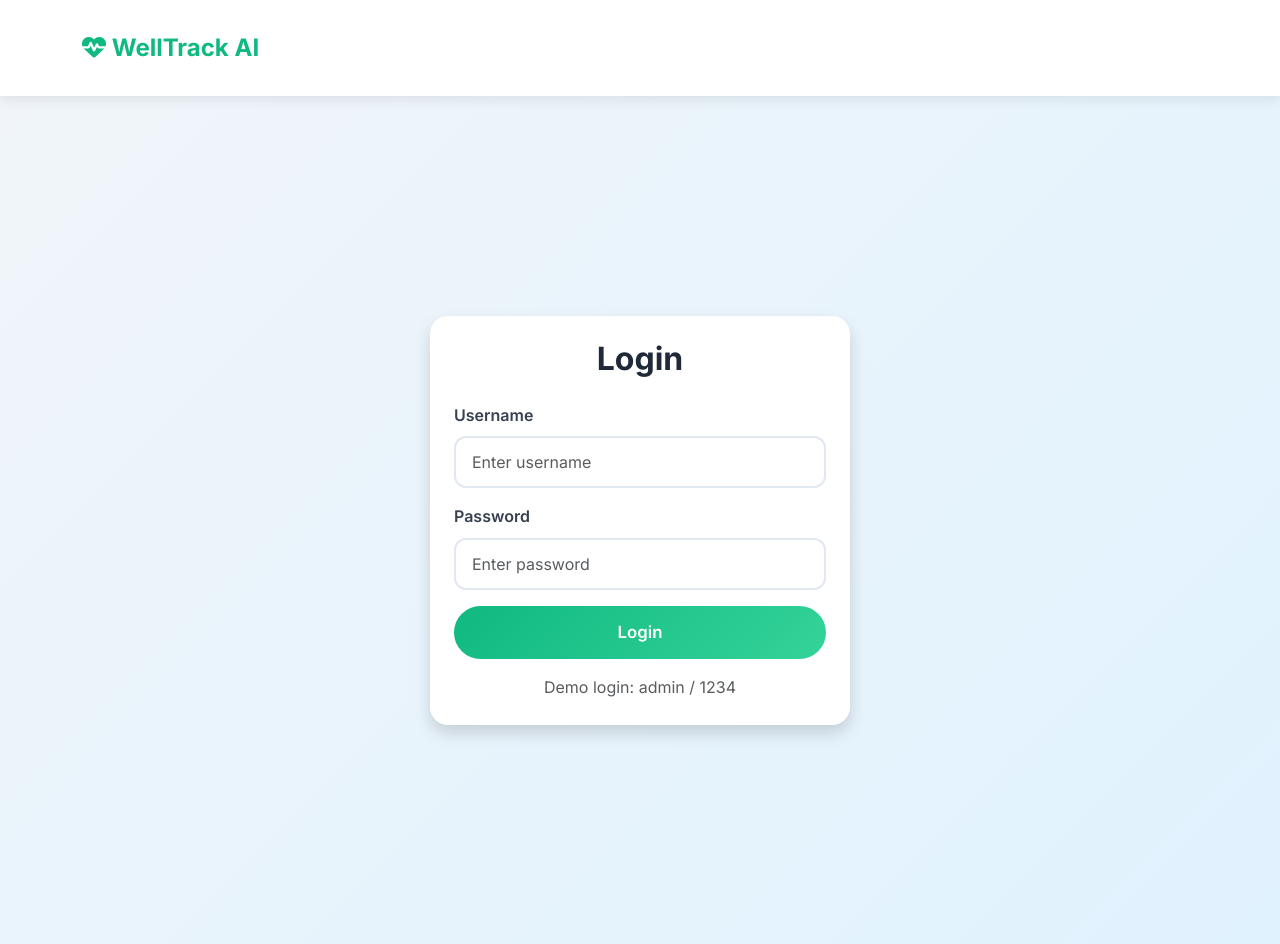
After one commit to Hadiqa13/WellTrack-AI-Final-Project-, a Flask app: page /login in a window 1280 px wide. The commit adds this page. Run offline with Flask 3, Linux system fonts and the light colour scheme.

Commit message:
Login + full working app

```diff
--- a/app.py
+++ b/app.py
@@ -1,5 +1,7 @@
-from flask import Flask, render_template, request, redirect, url_for, jsonify
+from flask import Flask, render_template, request, redirect, url_for, jsonify, session
 from flask_cors import CORS
+from functools import wraps
+
 from config import Config
 from services.db import mongo
 from routes.workout_routes import workout_bp
@@ -7,28 +9,104 @@ from routes.meal_routes import meal_bp
 from routes.sleep_routes import sleep_bp
 from routes.ai import ai_bp
 
-# Initialize app
+# ------------------------
+# CREATE FLASK APP
+# ------------------------
 app = Flask(__name__)
+
+# Load config from config.py
 app.config.from_object(Config)
+
+# Set secret key for login session
+app.secret_key = app.config.get("SECRET_KEY", "mysecret123")
+
+# Enable CORS
 CORS(app)
+
+# Connect MongoDB
 mongo.init_app(app)
 
+
+# ------------------------
+# LOGIN REQUIRED DECORATOR
+# This checks if user is logged in
+# ------------------------
+def login_required(f):
+    @wraps(f)
+    def decorated_function(*args, **kwargs):
+        if "user" not in session:
+            return redirect(url_for("login"))
+        return f(*args, **kwargs)
+    return decorated_function
+
+
+# ------------------------
+# LOGIN PAGE
+# Demo username: admin
+# Demo password: 1234
+# ------------------------
+@app.route("/login", methods=["GET", "POST"])
+def login():
+    error = None
+
+    if request.method == "POST":
+        username = request.form.get("username")
+        password = request.form.get("password")
+
+        # Simple demo login
+        if username == "admin" and password == "1234":
+            session["user"] = username
+            return redirect(url_for("dashboard"))
+        else:
+            error = "Invalid username or password"
+
+    return render_template("login.html", error=error)
+
+
+# ------------------------
+# LOGOUT
+# Clears login session
+# ------------------------
+@app.route("/logout")
+def logout():
+    session.clear()
+    return redirect(url_for("login"))
+
+
+# ------------------------
+# HEALTH ENDPOINT
+# Used for testing / CI / Docker
+# ------------------------
 @app.route("/api/health")
 def health():
     return jsonify({"status": "success"})
 
+
 # ------------------------
 # DASHBOARD
+# Protected page
+# Shows workout, meal and sleep summary
 # ------------------------
 @app.route("/")
 @app.route("/dashboard")
+@login_required
 def dashboard():
-    workouts = list(mongo.db.workouts.find({}, {"_id": 0}))
-    meals = list(mongo.db.meals.find({}, {"_id": 0}))
-    sleeps = list(mongo.db.sleeps.find({}, {"_id": 0}))
+    try:
+        workouts = list(mongo.db.workouts.find({}, {"_id": 0}))
+        meals = list(mongo.db.meals.find({}, {"_id": 0}))
+        sleeps = list(mongo.db.sleeps.find({}, {"_id": 0}))
+    except Exception:
+        workouts = []
+        meals = []
+        sleeps = []
 
-    avg_workout = round(sum(w.get("duration", 0) for w in workouts) / len(workouts), 2) if workouts else 0
-    avg_sleep = round(sum(s.get("duration", 0) for s in sleeps) / len(sleeps), 2) if sleeps else 0
+    avg_workout = round(
+        sum(w.get("duration", 0) for w in workouts) / len(workouts), 2
+    ) if workouts else 0
+
+    avg_sleep = round(
+        sum(s.get("duration", 0) for s in sleeps) / len(sleeps), 2
+    ) if sleeps else 0
 
     return render_template(
         "dashboard.html",
@@ -39,55 +117,74 @@ def dashboard():
         avg_sleep=avg_sleep
     )
 
+
 # ------------------------
 # ADD WORKOUT PAGE
+# Protected page
+# Saves workout data into MongoDB
 # ------------------------
 @app.route("/add-workout", methods=["GET", "POST"])
+@login_required
 def add_workout_page():
     if request.method == "POST":
         data = request.form
+
         workout = {
             "workout_type": data.get("workout_type"),
             "duration": int(data.get("duration")),
             "calories_burned": int(data.get("calories_burned", 0)),
             "date": data.get("date")
         }
+
         mongo.db.workouts.insert_one(workout)
         return redirect(url_for("dashboard"))
 
     return render_template("add_workout.html")
 
+
 # ------------------------
 # ADD MEAL PAGE
+# Protected page
+# Saves meal data into MongoDB
 # ------------------------
 @app.route("/add-meal", methods=["GET", "POST"])
+@login_required
 def add_meal_page():
     if request.method == "POST":
         data = request.form
+
         meal = {
             "meal_type": data.get("meal_type"),
             "calories": int(data.get("calories"))
         }
+
         mongo.db.meals.insert_one(meal)
         return redirect(url_for("dashboard"))
 
     return render_template("add_meal.html")
 
+
 # ------------------------
 # ADD SLEEP PAGE
+# Protected page
+# Saves sleep data into MongoDB
 # ------------------------
 @app.route("/add-sleep", methods=["GET", "POST"])
+@login_required
 def add_sleep_page():
     if request.method == "POST":
         data = request.form
+
         sleep = {
             "duration": float(data.get("duration")),
             "quality": data.get("quality")
         }
+
         mongo.db.sleeps.insert_one(sleep)
         return redirect(url_for("dashboard"))
 
     return render_template("add_sleep.html")
+
 
 # ------------------------
 # REGISTER API BLUEPRINTS
@@ -97,6 +194,7 @@ app.register_blueprint(meal_bp)
 app.register_blueprint(sleep_bp)
 app.register_blueprint(ai_bp)
 
+
 # ------------------------
 # RUN APP
 # ------------------------
--- a/statics/style.css
+++ b/static/style.css
@@ -57,6 +57,10 @@ header {
     transform: translateY(-2px);
 }
 
+.navbar-toggler {
+    border: none;
+}
+
 /* Main Content */
 main {
     padding: 2rem 1rem;
@@ -69,12 +73,14 @@ h1, h2 {
     color: var(--dark);
 }
 
+/* Cards */
 .card {
     border: none;
     border-radius: 16px;
     box-shadow: 0 10px 25px rgba(0, 0, 0, 0.08);
     transition: all 0.3s ease;
     overflow: hidden;
+    background: white;
 }
 
 .card:hover {
@@ -107,19 +113,22 @@ h1, h2 {
     margin-bottom: 0.5rem;
 }
 
-.form-control, .form-select {
+.form-control,
+.form-select {
     border-radius: 12px;
     padding: 12px 16px;
     border: 2px solid #e2e8f0;
     transition: all 0.3s ease;
 }
 
-.form-control:focus, .form-select:focus {
+.form-control:focus,
+.form-select:focus {
     border-color: var(--primary);
     box-shadow: 0 0 0 4px rgba(16, 185, 129, 0.15);
     outline: none;
 }
 
+/* Buttons */
 .btn-primary {
     background: linear-gradient(135deg, var(--primary), #34d399);
     border: none;
@@ -133,6 +142,12 @@ h1, h2 {
 .btn-primary:hover {
     transform: translateY(-3px);
     box-shadow: 0 10px 20px rgba(16, 185, 129, 0.3);
+}
+
+.btn-success {
+    border-radius: 50px;
+    font-weight: 600;
+    padding: 12px 24px;
 }
 
 /* Summary Cards */
@@ -164,9 +179,43 @@ h1, h2 {
     transform: translateY(-6px);
 }
 
-.ai-card h3 {
+.ai-card h3,
+.ai-card h5 {
     margin-bottom: 1rem;
     font-size: 1.25rem;
+}
+
+/* Login Page */
+.min-vh-100 {
+    min-height: 100vh;
+}
+
+.login-card,
+.card.shadow {
+    border-radius: 18px;
+    background: white;
+}
+
+.login-card h2 {
+    color: var(--dark);
+    font-weight: 700;
+}
+
+.alert {
+    border-radius: 12px;
+}
+
+/* Lists and badges */
+.list-group-item {
+    border: none;
+    border-bottom: 1px solid #f1f5f9;
+    padding: 0.9rem 0.5rem;
+}
+
+.badge {
+    border-radius: 50px;
+    padding: 0.6em 0.9em;
+    font-weight: 600;
 }
 
 /* Responsive */
@@ -179,4 +228,12 @@ h1, h2 {
     main {
         padding: 1rem 0.5rem;
     }
+
+    .form-card {
+        padding: 1.5rem;
+    }
+
+    .card:hover {
+        transform: none;
+    }
 }
--- a/templates/base.html
+++ b/templates/base.html
@@ -1,20 +1,22 @@
 <!DOCTYPE html>
 <html lang="en">
 <head>
+    <!-- Basic page settings -->
     <meta charset="UTF-8">
     <meta name="viewport" content="width=device-width, initial-scale=1.0">
     <title>{% block title %}WellTrack AI{% endblock %}</title>
 
-    <!-- Bootstrap 5 CDN -->
+    <!-- Bootstrap CSS -->
     <link href="https://cdn.jsdelivr.net/npm/bootstrap@5.3.3/dist/css/bootstrap.min.css" rel="stylesheet">
 
     <!-- Custom CSS -->
     <link rel="stylesheet" href="{{ url_for('static', filename='style.css') }}">
 
-    <!-- Font Awesome -->
+    <!-- Font Awesome icons -->
     <link rel="stylesheet" href="https://cdnjs.cloudflare.com/ajax/libs/font-awesome/6.5.0/css/all.min.css">
 </head>
 <body>
+    <!-- Navigation bar -->
     <header>
         <nav class="navbar navbar-expand-lg">
             <div class="container">
@@ -22,38 +24,61 @@
                     <i class="fas fa-heartbeat"></i> WellTrack AI
                 </a>
 
-                <button class="navbar-toggler" type="button" data-bs-toggle="collapse" data-bs-target="#navbarNav" aria-controls="navbarNav" aria-expanded="false" aria-label="Toggle navigation">
+                <button class="navbar-toggler" type="button" data-bs-toggle="collapse" data-bs-target="#navbarNav">
                     <span class="navbar-toggler-icon"></span>
                 </button>
 
                 <div class="collapse navbar-collapse" id="navbarNav">
+                    {% if session.get("user") %}
                     <ul class="navbar-nav ms-auto">
                         <li class="nav-item">
                             <a class="nav-link {% if request.endpoint == 'dashboard' %}active{% endif %}"
-                               href="{{ url_for('dashboard') }}">Dashboard</a>
+                               href="{{ url_for('dashboard') }}">
+                               Dashboard
+                            </a>
                         </li>
+
                         <li class="nav-item">
                             <a class="nav-link {% if request.endpoint == 'add_workout_page' %}active{% endif %}"
-                               href="{{ url_for('add_workout_page') }}">Add Workout</a>
+                               href="{{ url_for('add_workout_page') }}">
+                               Add Workout
+                            </a>
                         </li>
+
                         <li class="nav-item">
                             <a class="nav-link {% if request.endpoint == 'add_meal_page' %}active{% endif %}"
-                               href="{{ url_for('add_meal_page') }}">Add Meal</a>
+                               href="{{ url_for('add_meal_page') }}">
+                               Add Meal
+                            </a>
                         </li>
+
                         <li class="nav-item">
                             <a class="nav-link {% if request.endpoint == 'add_sleep_page' %}active{% endif %}"
-                               href="{{ url_for('add_sleep_page') }}">Add Sleep</a>
+                               href="{{ url_for('add_sleep_page') }}">
+                               Add Sleep
+                            </a>
                         </li>
+
                         <li class="nav-item">
                             <a class="nav-link {% if request.endpoint == 'ai.ai_page' %}active{% endif %}"
-                               href="{{ url_for('ai.ai_page') }}">AI Insights</a>
+                               href="{{ url_for('ai.ai_page') }}">
+                               AI Insights
+                            </a>
+                        </li>
+
+                        <li class="nav-item">
+                            <a class="nav-link" href="{{ url_for('logout') }}">
+                               Logout
+                            </a>
                         </li>
                     </ul>
+                    {% endif %}
                 </div>
             </div>
         </nav>
     </header>
 
+    <!-- Main page content -->
     <main class="container py-4">
         {% block content %}{% endblock %}
     </main>
--- /dev/null
+++ b/templates/login.html
@@ -0,0 +1,35 @@
+{% extends "base.html" %}
+
+{% block title %}Login - WellTrack AI{% endblock %}
+
+{% block content %}
+<div class="container d-flex justify-content-center align-items-center min-vh-100">
+    <div class="card shadow p-4 login-card" style="width: 100%; max-width: 420px;">
+        <h2 class="text-center mb-4">Login</h2>
+
+        {% if error %}
+        <div class="alert alert-danger text-center">
+            {{ error }}
+        </div>
+        {% endif %}
+
+        <form method="POST" action="{{ url_for('login') }}">
+            <div class="mb-3">
+                <label class="form-label">Username</label>
+                <input type="text" name="username" class="form-control" placeholder="Enter username" required>
+            </div>
+
+            <div class="mb-3">
+                <label class="form-label">Password</label>
+                <input type="password" name="password" class="form-control" placeholder="Enter password" required>
+            </div>
+
+            <button type="submit" class="btn btn-primary w-100">Login</button>
+        </form>
+
+        <p class="text-center mt-3 mb-0 text-muted">
+            Demo login: admin / 1234
+        </p>
+    </div>
+</div>
+{% endblock %}
```
Also changed, not shown: routes/ai.py (+37 -1 lines), test/test_app.py (+86 -34 lines).
